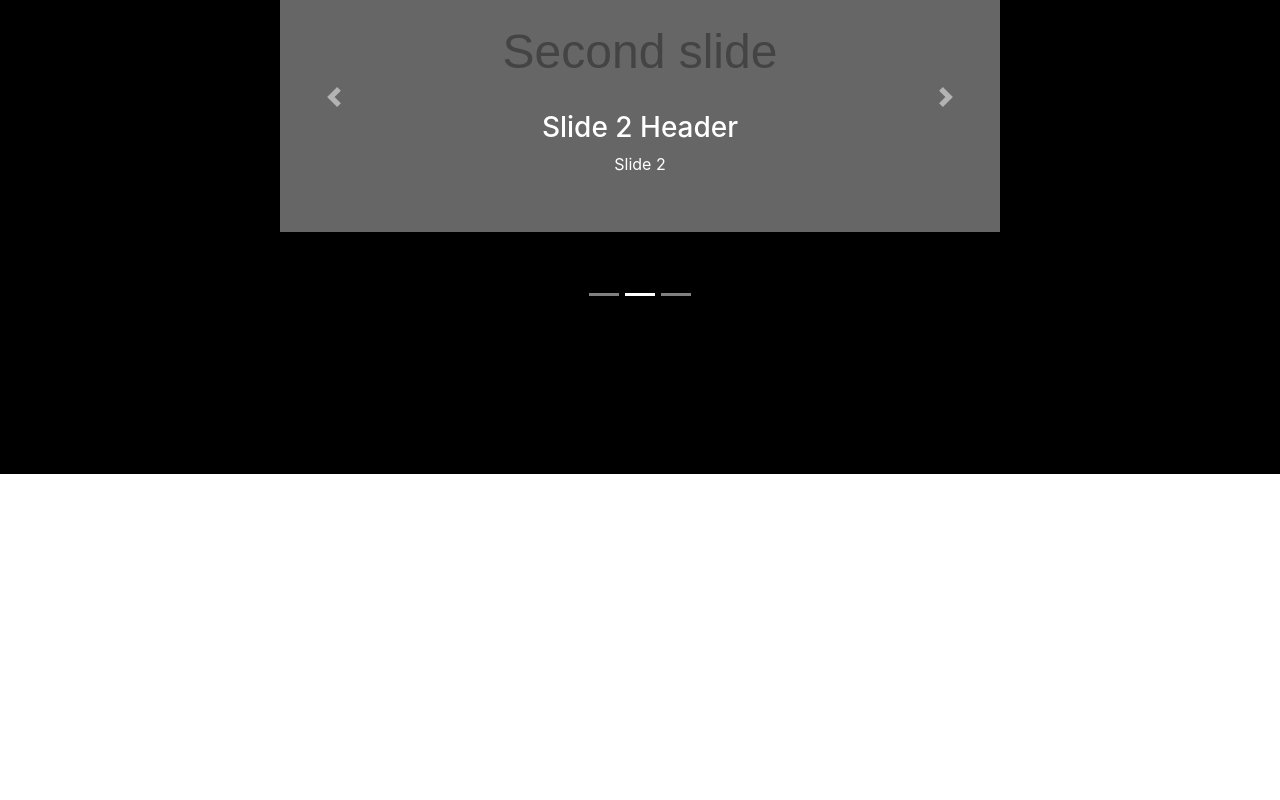
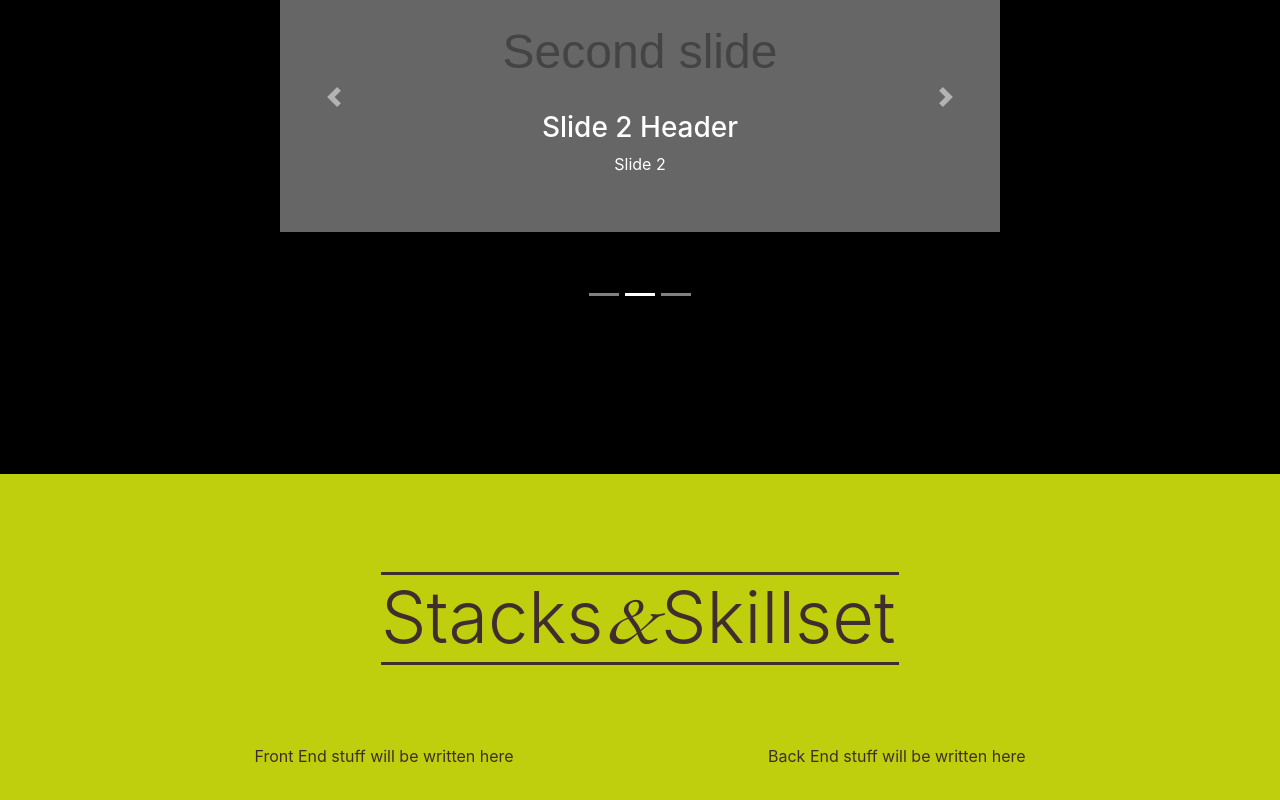
Before and after one commit to Remastered21/portfolio, a React (Create React App) app in the folder project/: page / in a window 1280 px wide. Shown: the part 1926-2726 px from the top of the page. Before the commit the page ends 2400 px from the top, so only its background shows below. Built offline with nearby package versions, Linux system fonts and the light colour scheme.

Commit message:
Working on stacks & skillset section

```diff
--- a/project/src/App.js
+++ b/project/src/App.js
@@ -8,7 +8,7 @@ import Navbar from './components/navbar/Navbar';
 import Main from './components/main/Main';
 import Bios from './components/bios/Bios';
 import Projects from './components/projects/Projects';
-
+import Stacks from './components/stacks/Stacks';
 class App extends Component {
 	render() {
 		return (
@@ -17,6 +17,7 @@ class App extends Component {
 				<Main />
 				<Bios />
 				<Projects />
+				<Stacks />
 			</div>
 		);
 	}
--- a/project/src/components/bios/bios.css
+++ b/project/src/components/bios/bios.css
@@ -7,7 +7,7 @@
 	width: 100vw;
 	height: 100vh;
 	max-width: 100%;
-	background: #D13339;
+	background: #AB2A2E;
 }
 
 .title_container {
--- a/project/src/components/projects/Projects.js
+++ b/project/src/components/projects/Projects.js
@@ -28,7 +28,7 @@ const items = [
 
 const Projects = () => (
 	<div className="container_carousel">
-		<h1 className='carousel_heading'>My Projects</h1>
+		<h1 className="carousel_heading">My Projects</h1>
 		<div className="carousel">
 			<UncontrolledCarousel items={items} />
 		</div>
--- /dev/null
+++ b/project/src/components/stacks/Stacks.js
@@ -0,0 +1,80 @@
+import React, { Component } from 'react';
+import WOW from 'wowjs';
+import anime from 'animejs';
+
+import './stacks.css';
+
+export default class Stacks extends Component {
+	componentDidMount() {
+		new WOW.WOW({
+			live: false,
+			callback: function(box) {
+				anime
+					.timeline({ loop: false })
+					.add({
+						targets: '.ml5 .line',
+						opacity: [ 0.5, 1 ],
+						scaleX: [ 0, 1 ],
+						easing: 'easeInOutExpo',
+						duration: 700
+					})
+					.add({
+						targets: '.ml5 .line',
+						duration: 600,
+						easing: 'easeOutExpo',
+						translateY: function(e, i, l) {
+							var offset = -0.625 + 0.625 * 2 * i;
+							return offset + 'em';
+						}
+					})
+					.add({
+						targets: '.ml5 .ampersand',
+						opacity: [ 0, 1 ],
+						scaleY: [ 0.5, 1 ],
+						easing: 'easeOutExpo',
+						duration: 600,
+						offset: '-=600'
+					})
+					.add({
+						targets: '.ml5 .letters-left',
+						opacity: [ 0, 1 ],
+						translateX: [ '0.5em', 0 ],
+						easing: 'easeOutExpo',
+						duration: 600,
+						offset: '-=300'
+					})
+					.add({
+						targets: '.ml5 .letters-right',
+						opacity: [ 0, 1 ],
+						translateX: [ '-0.5em', 0 ],
+						easing: 'easeOutExpo',
+						duration: 600,
+						offset: '-=600'
+					});
+			}
+		}).init();
+	}
+
+	render() {
+		return (
+			<div className="container_stack">
+				<div className="title_stack">
+					<h1 class="ml5 wow">
+						<span class="text-wrapper">
+							<span class="line line1" />
+							<span class="letters letters-left">Stacks</span>
+							<span class="letters ampersand">&amp;</span>
+							<span class="letters letters-right">Skillset</span>
+							<span class="line line2" />
+						</span>
+					</h1>
+				</div>
+
+				<div className="stack_main">
+					<div className="stack_main-front">Front End stuff will be written here</div>
+					<div className="stack_main-back">Back End stuff will be written here</div>
+				</div>
+			</div>
+		);
+	}
+}
--- /dev/null
+++ b/project/src/components/stacks/stacks.css
@@ -0,0 +1,59 @@
+.container_stack {
+	width: 100vw;
+	height: 100vh;
+	max-width: 100%;
+  background: #bfcf0e;
+	color: #402d2d;
+}
+
+.title_stack {
+	padding-top: 100px;
+}
+
+.stack_main {
+	margin-top: 10vh;
+	display: flex;
+	justify-content: space-evenly;
+}
+
+.ml5 {
+	position: relative;
+	font-weight: 300;
+	font-size: 4.5em;
+	color: #402d2d;
+}
+
+.ml5 .text-wrapper {
+	position: relative;
+	display: inline-block;
+	padding-top: 0.1em;
+	padding-right: 0.05em;
+	padding-bottom: 0.15em;
+	line-height: 1em;
+}
+
+.ml5 .line {
+	position: absolute;
+	left: 0;
+	top: 0;
+	bottom: 0;
+	margin: auto;
+	height: 3px;
+	width: 100%;
+	background-color: #402d2d;
+	transform-origin: 0.5 0;
+}
+
+.ml5 .ampersand {
+	font-family: Baskerville, "EB Garamond", serif;
+	font-style: italic;
+	font-weight: 400;
+	width: 1em;
+	margin-right: -0.1em;
+	margin-left: -0.1em;
+}
+
+.ml5 .letters {
+	display: inline-block;
+	opacity: 0;
+}
```
